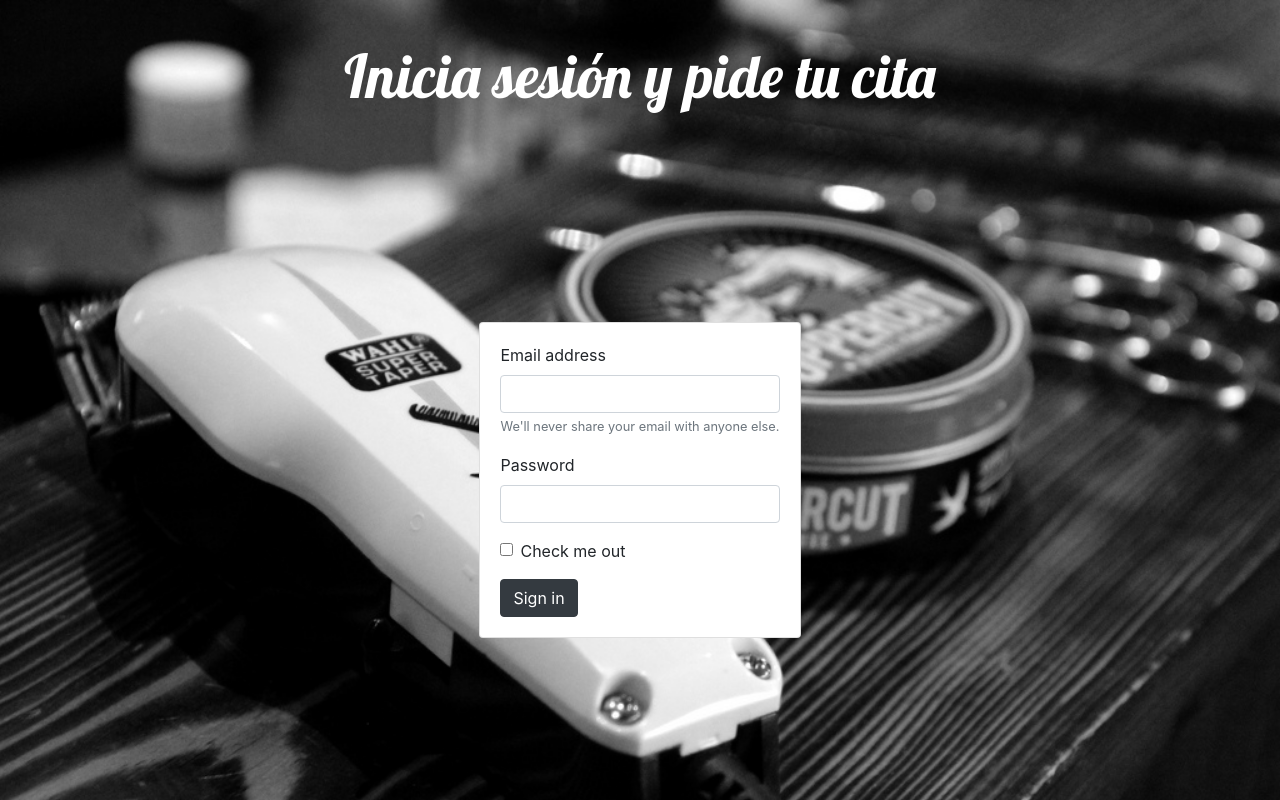
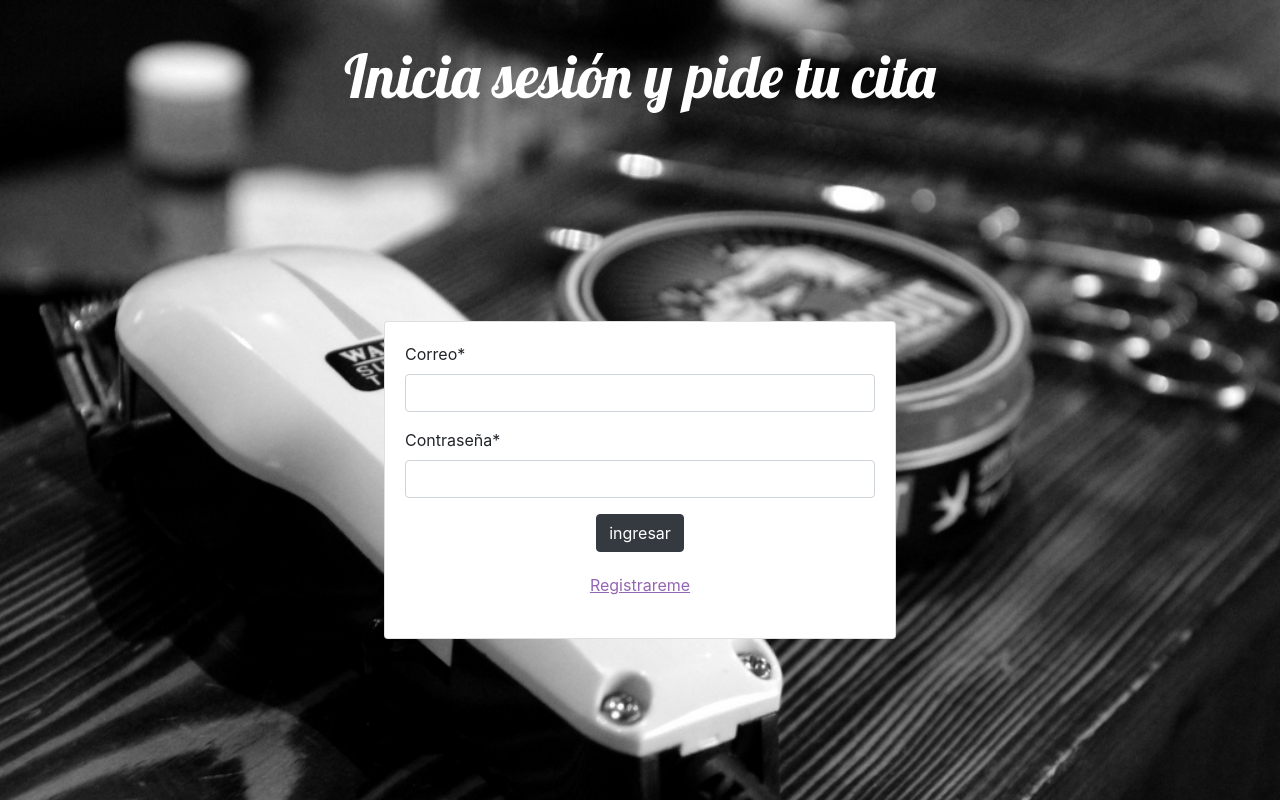
Before and after one commit to ariasDev/barbershop-fornt, an Angular app: page / in a window 1280 px wide. Built offline with nearby package versions, Linux system fonts and the light colour scheme.

Commit message:
refactor login component

```diff
--- a/src/app/app.component.css
+++ b/src/app/app.component.css
@@ -1,5 +1,4 @@
     .app-component-conatiner {
         width: 100%;
         height: 100%;
-        background-color: blueviolet;
     }
--- a/src/app/components/login/login.component.css
+++ b/src/app/components/login/login.component.css
@@ -28,3 +28,20 @@
     justify-content: center;
     align-items: center;
 }
+
+.card {
+    width: 40%;
+}
+
+.buttons-container {
+    display: flex;
+    justify-content: center;
+    margin-bottom: 20px;
+}
+
+.button-registrar {
+    background-color: white;
+    border: none;
+    color: rgb(148, 102, 179);
+    text-decoration: underline;
+}
--- a/src/app/components/login/login.component.html
+++ b/src/app/components/login/login.component.html
@@ -7,19 +7,19 @@
             <div class="card-body">
                 <form>
                     <div class="form-group">
-                        <label for="exampleInputEmail1">Email address</label>
+                        <label for="exampleInputEmail1">Correo*</label>
                         <input type="email" class="form-control" id="exampleInputEmail1" aria-describedby="emailHelp">
-                        <small id="emailHelp" class="form-text text-muted">We'll never share your email with anyone else.</small>
                     </div>
                     <div class="form-group">
-                        <label for="exampleInputPassword1">Password</label>
+                        <label for="exampleInputPassword1">Contraseña*</label>
                         <input type="password" class="form-control" id="exampleInputPassword1">
                     </div>
-                    <div class="form-group form-check">
-                        <input type="checkbox" class="form-check-input" id="exampleCheck1">
-                        <label class="form-check-label" for="exampleCheck1">Check me out</label>
+                    <div class="buttons-container">
+                        <button type="submit" class="btn btn-dark">ingresar</button>
                     </div>
-                    <button type="submit" class="btn btn-dark">Sign in</button>
+                    <div class="buttons-container">
+                        <button class="button-registrar">Registrareme</button>
+                    </div>
                 </form>
             </div>
         </div>
```
